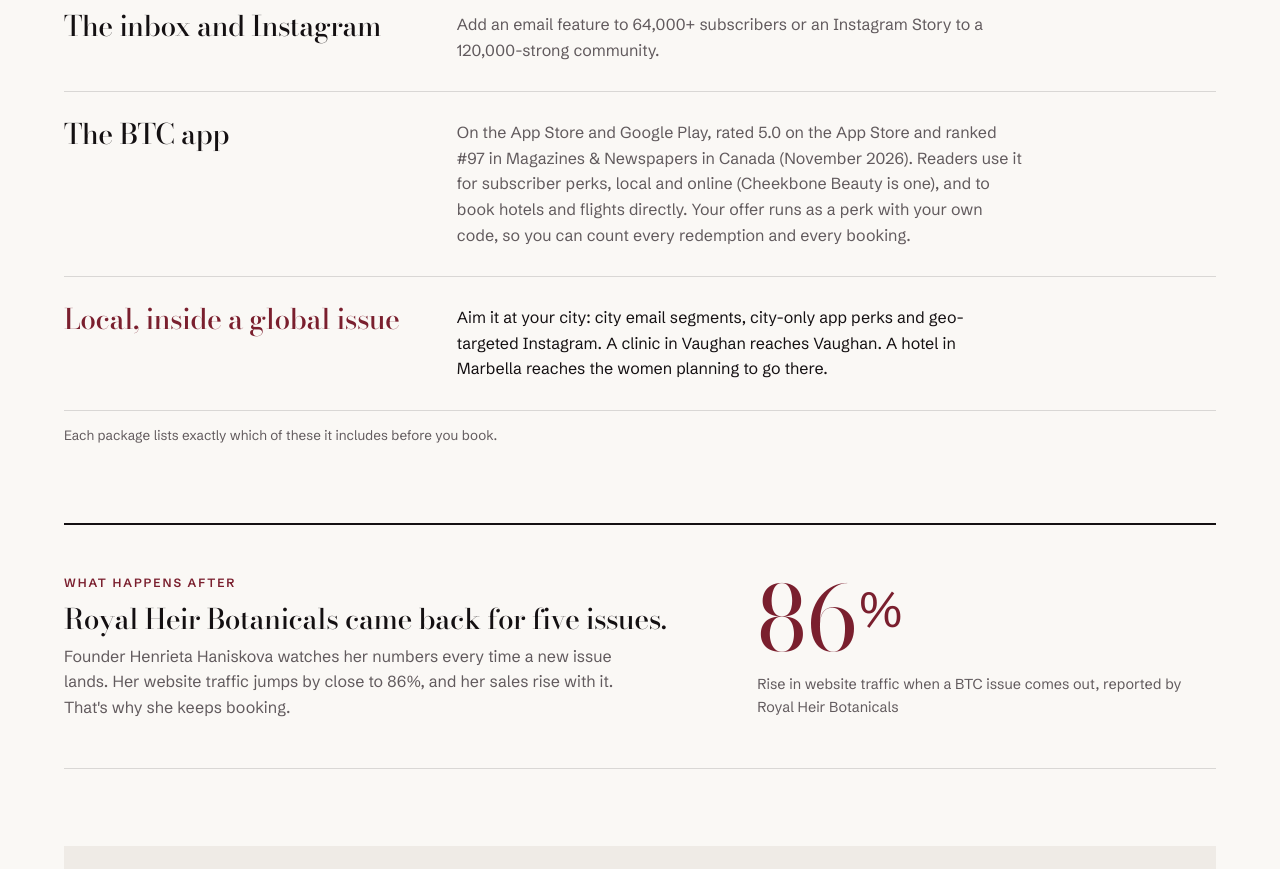
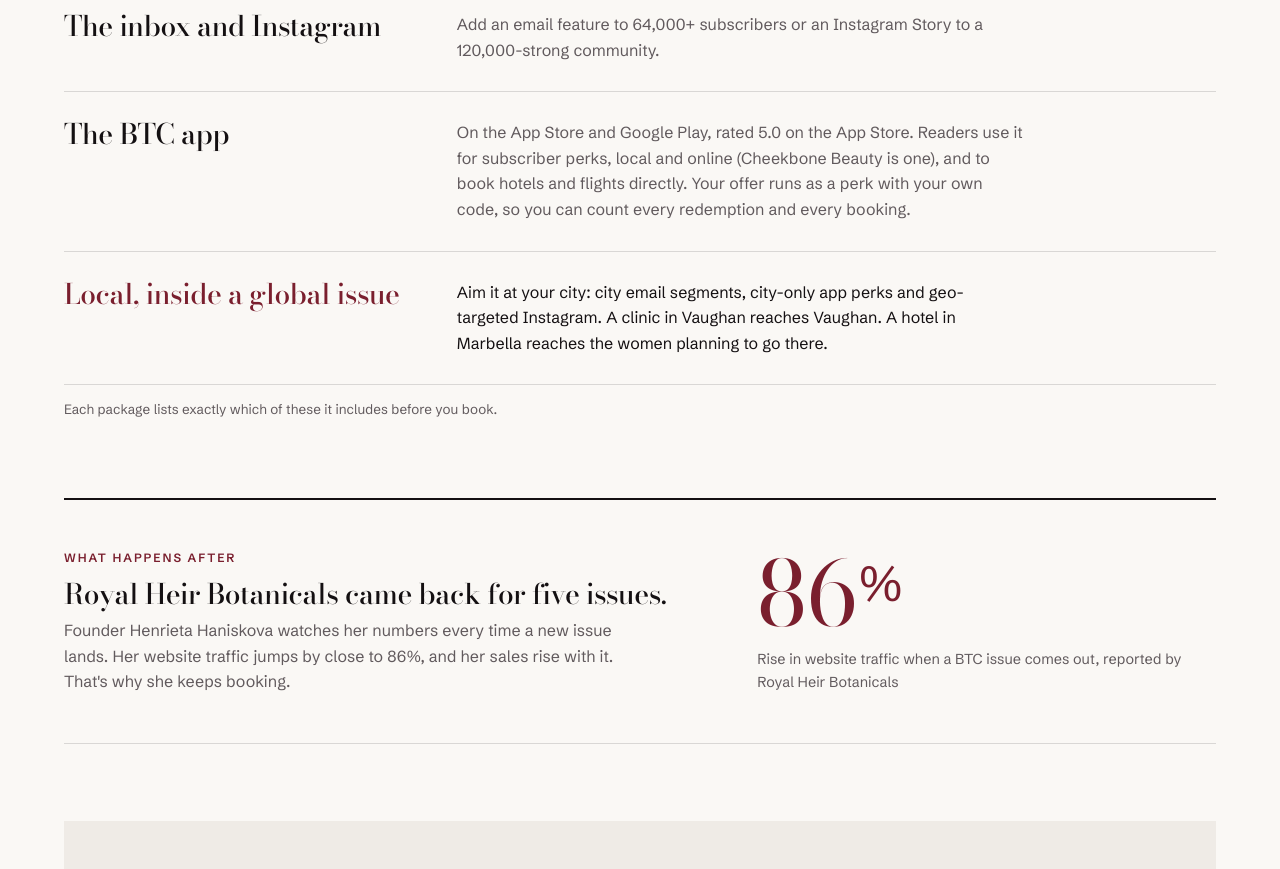
Before and after one commit to joseph-jeo/btc-media-kit, a plain HTML site: page Between the Covers Media Kit.dc.html in a window 1280 px wide. Shown: the part 2140-3009 px from the top of the page. Drawn offline with nearby package versions, Linux system fonts and the light colour scheme.

Commit message:
Drop outdated App Store rank; regenerate PDF
Co-Authored-By: Claude Opus 5.5 <noreply@anthropic.com>

```diff
--- a/Between the Covers Media Kit.dc.html
+++ b/Between the Covers Media Kit.dc.html
@@ -423,7 +423,7 @@ details.more summary::-webkit-details-marker{display:none}
       <div class="stack-row hl"><h3>Your story, written by us</h3><p>A feature on betweenthecoversmag.com written by the BTC editorial team in the magazine's voice. Readers get a reason to care, not a brochure.</p></div>
       <div class="stack-row hl"><h3>A link from our site to yours</h3><p>Every feature links to your website, so the readers we send you arrive ready to book, shop or visit.</p></div>
       <div class="stack-row"><h3>The inbox and Instagram</h3><p>Add an email feature to 64,000+ subscribers or an Instagram Story to a 120,000-strong community.</p></div>
-      <div class="stack-row"><h3>The BTC app</h3><p>On the App Store and Google Play, rated 5.0 on the App Store and ranked #97 in Magazines &amp; Newspapers in Canada (November 2026). Readers use it for subscriber perks, local and online (Cheekbone Beauty is one), and to book hotels and flights directly. Your offer runs as a perk with your own code, so you can count every redemption and every booking.</p></div>
+      <div class="stack-row"><h3>The BTC app</h3><p>On the App Store and Google Play, rated 5.0 on the App Store. Readers use it for subscriber perks, local and online (Cheekbone Beauty is one), and to book hotels and flights directly. Your offer runs as a perk with your own code, so you can count every redemption and every booking.</p></div>
       <div class="stack-row hl"><h3>Local, inside a global issue</h3><p>Aim it at your city: city email segments, city-only app perks and geo-targeted Instagram. A clinic in Vaughan reaches Vaughan. A hotel in Marbella reaches the women planning to go there.</p></div>
     </div>
     <p class="fine" style="margin-top:14px">Each package lists exactly which of these it includes before you book.</p>
```
Also changed, not shown: index.html (+1 -1 lines), 2 other files.
